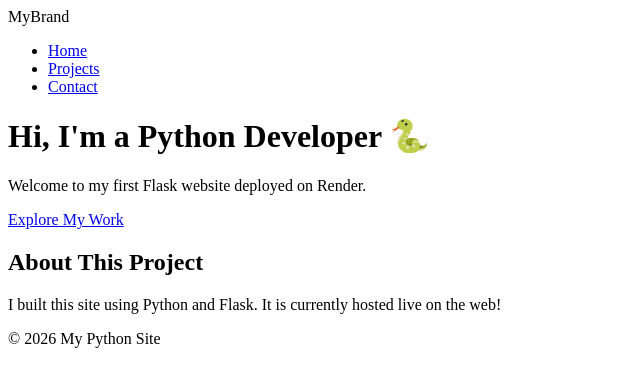
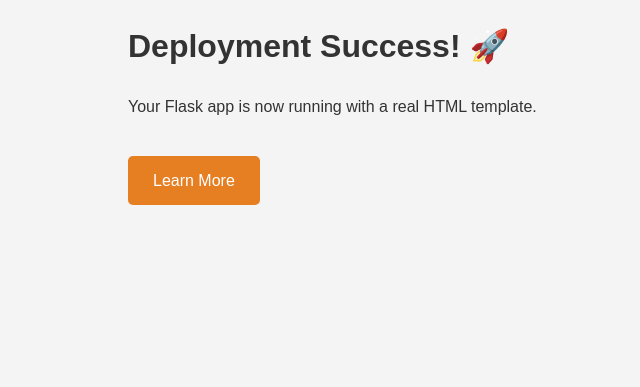
Before and after one commit to Karthicksoundararajan1986/my-first-flask-site, a Flask app: template templates/index.html in a window 1280 px wide. Shown: the top 387 px of the page, without its empty margins (0-640 px from the left). Run offline with Flask 3, Linux system fonts and the light colour scheme; the template is opened without the code that fills it, so the values that code supplies are empty.

Commit message:
Add files via upload

```diff
--- a/app.py
+++ b/app.py
@@ -1,7 +1,10 @@
-from flask import Flask, render_template # Must include render_template
+from flask import Flask
 
 app = Flask(__name__)
 
 @app.route('/')
 def home():
-    return render_template('index.html') # This links to your HTML file
+    return "<h1>Success!</h1><p>My Python website is running.</p>"
+
+if __name__ == "__main__":
+    app.run(host='0.0.0.0', port=5000)
--- a/static/style.css
+++ b/static/style.css
@@ -1,40 +1,86 @@
-<!DOCTYPE html>
-<html lang="en">
-<head>
-    <meta charset="UTF-8">
-    <meta name="viewport" content="width=device-width, initial-scale=1.0">
-    <link rel="stylesheet" href="{{ url_for('static', filename='style.css') }}">
-    <title>My Personal Portfolio</title>
-</head>
-<body>
+/* General Styles */
+body {
+    font-family: 'Arial', sans-serif;
+    margin: 0;
+    line-height: 1.6;
+    color: #333;
+    background-color: #f4f4f4;
+}
 
-    <nav class="navbar">
-        <div class="logo">MyBrand</div>
-        <ul class="nav-links">
-            <li><a href="#">Home</a></li>
-            <li><a href="#">Projects</a></li>
-            <li><a href="#">Contact</a></li>
-        </ul>
-    </nav>
+.container {
+    width: 80%;
+    margin: auto;
+    overflow: hidden;
+}
 
-    <header class="hero">
-        <div class="container">
-            <h1>Hi, I'm a Python Developer 🐍</h1>
-            <p>Welcome to my first Flask website deployed on Render.</p>
-            <a href="#about" class="button">Explore My Work</a>
-        </div>
-    </header>
+/* Navbar */
+.navbar {
+    background: #2c3e50;
+    color: #fff;
+    padding: 1rem 0;
+    display: flex;
+    justify-content: space-around;
+    align-items: center;
+    position: sticky;
+    top: 0;
+}
 
-    <section id="about" class="about-section">
-        <div class="container">
-            <h2>About This Project</h2>
-            <p>I built this site using Python and Flask. It is currently hosted live on the web!</p>
-        </div>
-    </section>
+.nav-links {
+    list-style: none;
+    display: flex;
+}
 
-    <footer class="footer">
-        <p>&copy; 2026 My Python Site</p>
-    </footer>
+.nav-links li {
+    padding: 0 15px;
+}
 
-</body>
-</html>
+.nav-links a {
+    color: #fff;
+    text-decoration: none;
+    font-weight: bold;
+}
+
+/* Hero Section */
+.hero {
+    background: #3498db;
+    color: #fff;
+    height: 400px;
+    display: flex;
+    align-items: center;
+    text-align: center;
+}
+
+.hero h1 {
+    font-size: 3rem;
+    margin-bottom: 10px;
+}
+
+/* Buttons */
+.button {
+    display: inline-block;
+    background: #e67e22;
+    color: #fff;
+    padding: 12px 25px;
+    text-decoration: none;
+    border-radius: 5px;
+    margin-top: 20px;
+    transition: background 0.3s;
+}
+
+.button:hover {
+    background: #d35400;
+}
+
+/* Sections */
+.about-section {
+    padding: 50px 0;
+    background: #fff;
+    text-align: center;
+}
+
+.footer {
+    text-align: center;
+    padding: 20px;
+    background: #2c3e50;
+    color: white;
+}
--- a/templates/index.html
+++ b/templates/index.html
@@ -3,38 +3,18 @@
 <head>
     <meta charset="UTF-8">
     <meta name="viewport" content="width=device-width, initial-scale=1.0">
+
     <link rel="stylesheet" href="{{ url_for('static', filename='style.css') }}">
-    <title>My Personal Portfolio</title>
+
+    <title>My Python Site</title>
 </head>
 <body>
 
-    <nav class="navbar">
-        <div class="logo">MyBrand</div>
-        <ul class="nav-links">
-            <li><a href="#">Home</a></li>
-            <li><a href="#">Projects</a></li>
-            <li><a href="#">Contact</a></li>
-        </ul>
-    </nav>
-
-    <header class="hero">
-        <div class="container">
-            <h1>Hi, I'm a Python Developer 🐍</h1>
-            <p>Welcome to my first Flask website deployed on Render.</p>
-            <a href="#about" class="button">Explore My Work</a>
-        </div>
-    </header>
-
-    <section id="about" class="about-section">
-        <div class="container">
-            <h2>About This Project</h2>
-            <p>I built this site using Python and Flask. It is currently hosted live on the web!</p>
-        </div>
-    </section>
-
-    <footer class="footer">
-        <p>&copy; 2026 My Python Site</p>
-    </footer>
+    <div class="container">
+        <h1>Deployment Success! 🚀</h1>
+        <p>Your Flask app is now running with a real HTML template.</p>
+        <a href="#" class="button">Learn More</a>
+    </div>
 
 </body>
 </html>
```
